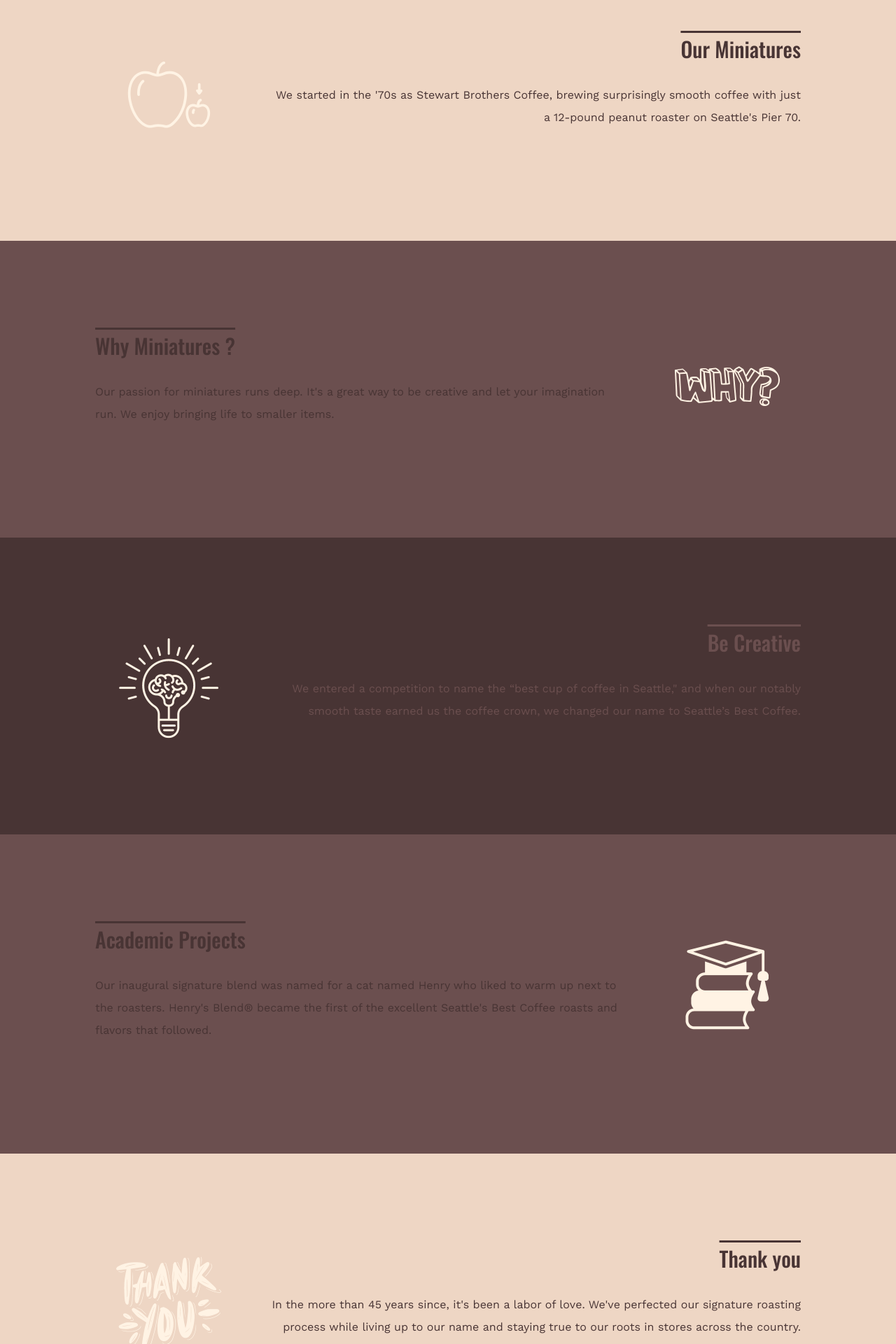
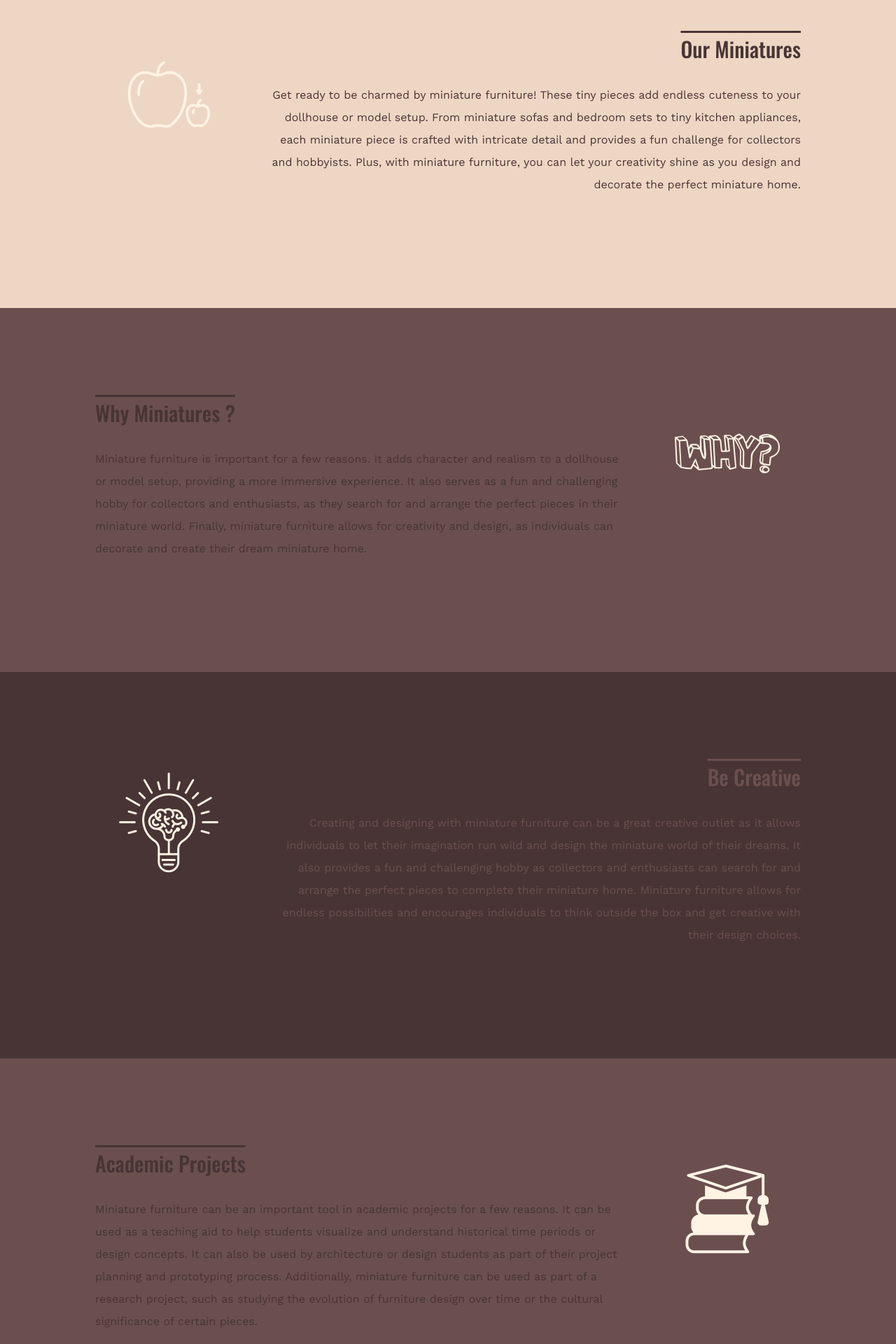
Before and after one commit to ChristopherShawCodes/Cozy-Cottage-Miniatures, a React (Create React App) app: page / in a window 1280 px wide. Shown: the part 2880-4800 px from the top of the page at 70% size. Built offline with nearby package versions, Linux system fonts and the light colour scheme.

Commit message:
update made to home component

```diff
--- a/src/Components/Home/Home.css
+++ b/src/Components/Home/Home.css
@@ -550,6 +550,10 @@
     clear: both;
   }
 
+  #color-correct{
+    color: red;
+  }
+
   .heading-primary-main {
     display: block;
     font-size: 4rem;
--- a/src/Components/Home/Home.js
+++ b/src/Components/Home/Home.js
@@ -50,7 +50,9 @@
           <div className="flexbox shop" id='inspiration'>
             <img src={inspiration} alt='inspiration'></img>
             <p>inspiration sentence lorem inlsum asfl;jsl;kfjs;lfjl;skjfsf;kljsflk;j</p>
-            <a href='https://twitter.com/cozycottagemini' target='_blank' rel='noreferrer'><button onclick="this.focus()" className="learn-more inspired ">Get Inspired</button></a>
+            <a href='https://twitter.com/cozycottagemini' target='_blank' rel='noreferrer'>
+              <button onclick="this.focus()" className="learn-more inspired ">
+                Get Inspired</button></a>
           </div>
         </div>
 
@@ -72,7 +74,7 @@
             <img src={miniature} alt="story start" className="story-img" />
             <h2 className="story-heading">Our Miniatures</h2>
             <p className="story-text">
-              We started in the '70s as Stewart Brothers Coffee, brewing surprisingly smooth coffee with just a 12-pound peanut roaster on Seattle's Pier 70.
+            Get ready to be charmed by miniature furniture! These tiny pieces add endless cuteness to your dollhouse or model setup. From miniature sofas and bedroom sets to tiny kitchen appliances, each miniature piece is crafted with intricate detail and provides a fun challenge for collectors and hobbyists. Plus, with miniature furniture, you can let your creativity shine as you design and decorate the perfect miniature home.
             </p>
           </div>
         </div>
@@ -80,9 +82,9 @@
         <div className="story-bg ship">
           <div className="story-row textLeft">
             <img src={why}alt="story ship" className="story-img floatRight" />
-            <h2 className="story-heading">Why Miniatures ?</h2>
+            <h2 className="story-heading" id='color-correct'>Why Miniatures ?</h2>
             <p className="story-text">
-              Our passion for miniatures runs deep. It's a great way to be creative and let your imagination run. We enjoy bringing life to smaller items.
+            Miniature furniture is important for a few reasons. It adds character and realism to a dollhouse or model setup, providing a more immersive experience. It also serves as a fun and challenging hobby for collectors and enthusiasts, as they search for and arrange the perfect pieces in their miniature world. Finally, miniature furniture allows for creativity and design, as individuals can decorate and create their dream miniature home.
             </p>
           </div>
         </div>
@@ -92,7 +94,7 @@
             <img src={creative} alt="story seattle" className="story-img" />
             <h2 className="story-heading creative">Be Creative</h2>
             <p className="story-text creative">
-              We entered a competition to name the “best cup of coffee in Seattle," and when our notably smooth taste earned us the coffee crown, we changed our name to Seattle’s Best Coffee.
+            Creating and designing with miniature furniture can be a great creative outlet as it allows individuals to let their imagination run wild and design the miniature world of their dreams. It also provides a fun and challenging hobby as collectors and enthusiasts can search for and arrange the perfect pieces to complete their miniature home. Miniature furniture allows for endless possibilities and encourages individuals to think outside the box and get creative with their design choices.
             </p>
           </div>
         </div>
@@ -102,7 +104,7 @@
             <img src={academic} alt="story cat" className="story-img floatRight" />
             <h2 className="story-heading">Academic Projects</h2>
             <p className="story-text">
-              Our inaugural signature blend was named for a cat named Henry who liked to warm up next to the roasters. Henry's Blend® became the first of the excellent Seattle's Best Coffee roasts and flavors that followed.
+            Miniature furniture can be an important tool in academic projects for a few reasons. It can be used as a teaching aid to help students visualize and understand historical time periods or design concepts. It can also be used by architecture or design students as part of their project planning and prototyping process. Additionally, miniature furniture can be used as part of a research project, such as studying the evolution of furniture design over time or the cultural significance of certain pieces.
             </p>
           </div>
         </div>
@@ -110,9 +112,9 @@
         <div className="story-bg bag">
           <div className="story-row">
             <img src={thanks} alt="story bag" className="story-img" />
-            <h2 className="story-heading">Thank you</h2>
+            <h2 className="story-heading color-correct">Thank you</h2>
             <p className="story-text">
-              In the more than 45 years since, it's been a labor of love. We've perfected our signature roasting process while living up to our name and staying true to our roots in stores across the country.
+            Thank you so much for visiting my website and checking out my adorable miniature furniture collection! I hope you found something that makes you smile, and that you'll come back to see what's new in the miniature world soon.
             </p>
           </div>
         </div>
```
